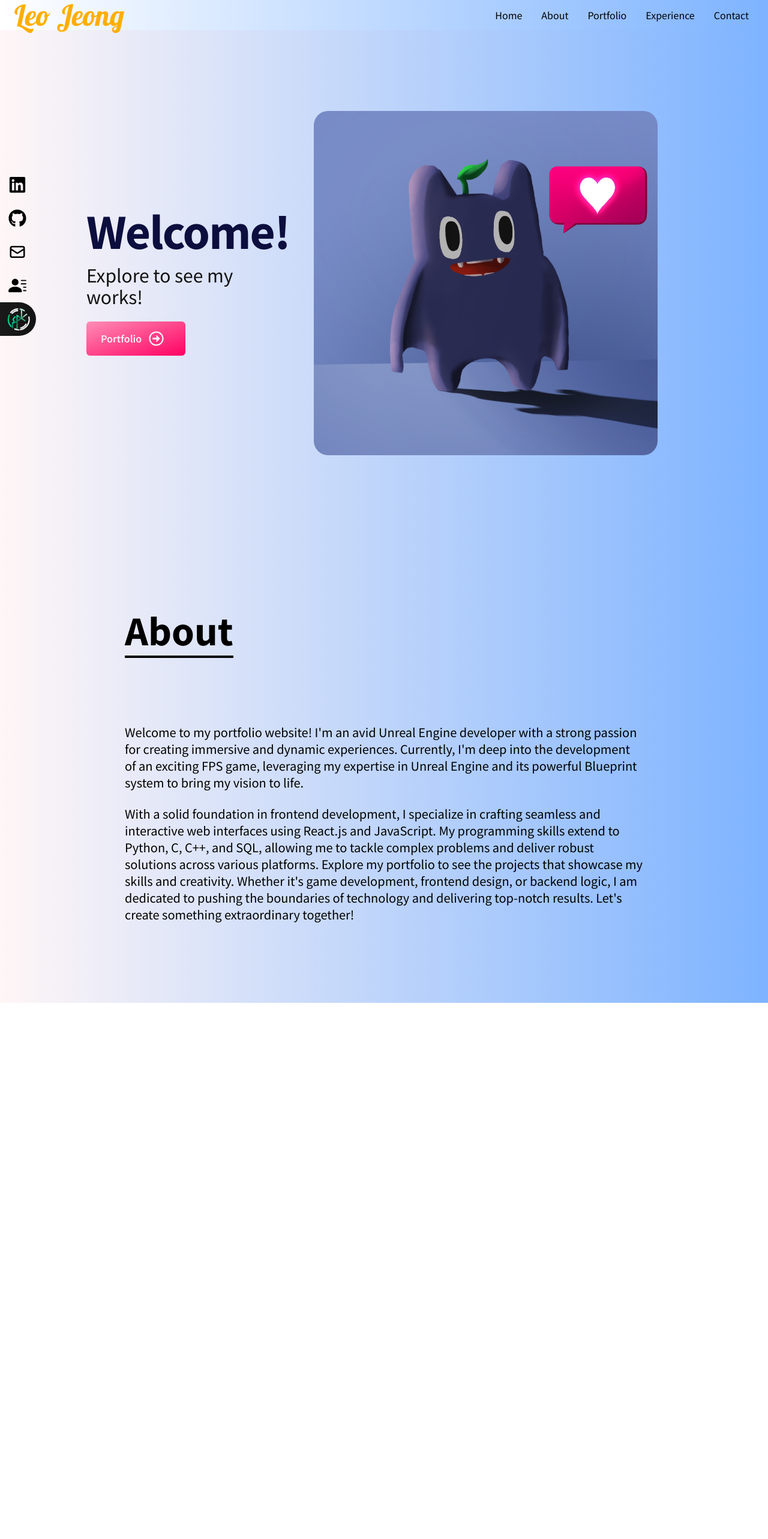
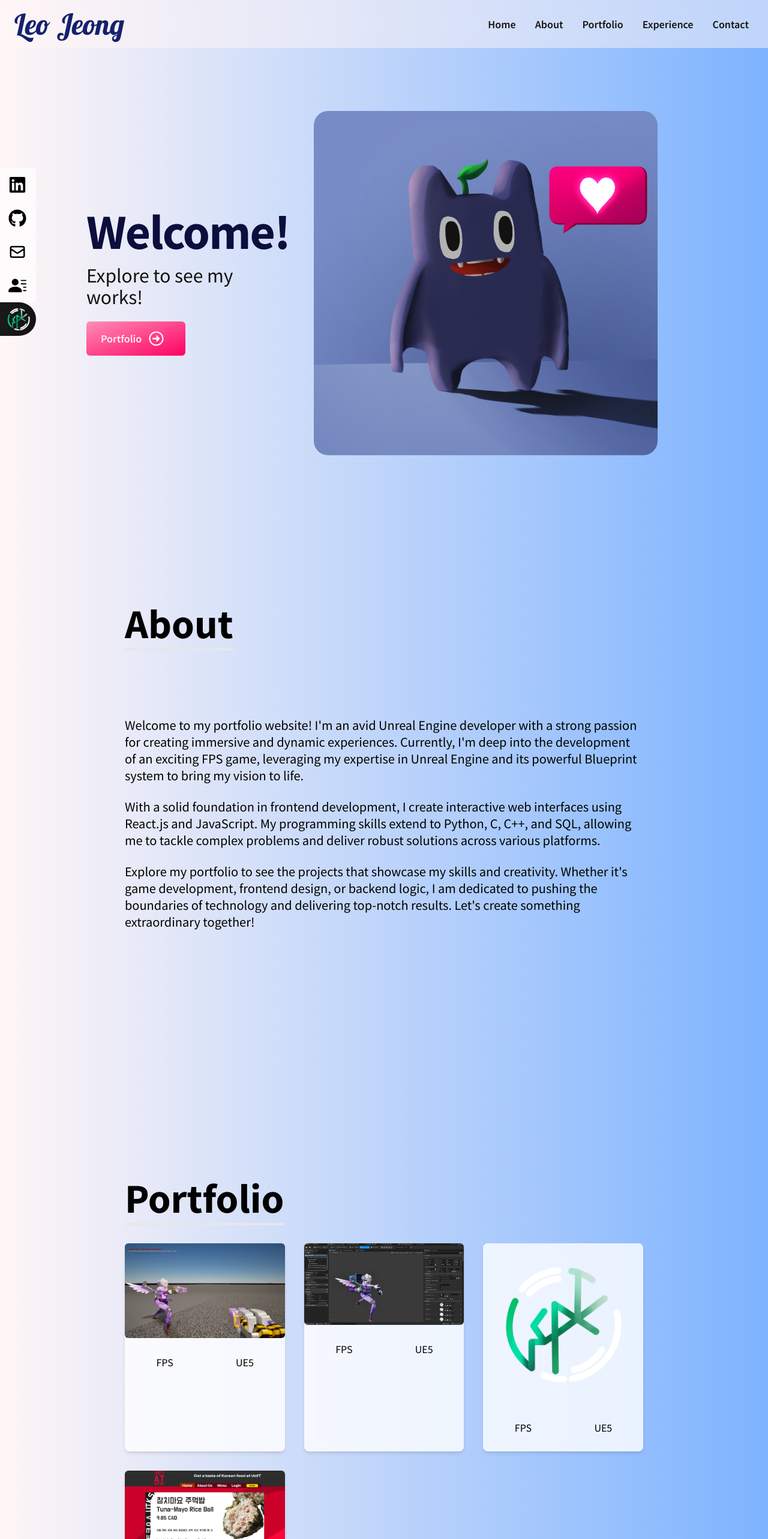
Before and after one commit to triple1566/leo_portfolio, a React (Create React App) app: page / in a window 1280 px wide. Shown: the top 2566 px of the page at 60% size. Before the commit the page ends 1672 px from the top, so only its background shows below. Built offline with nearby package versions, Linux system fonts and the light colour scheme.

Commit message:
created Portfolio component.

```diff
--- a/package.json
+++ b/package.json
@@ -10,6 +10,7 @@
     "react-dom": "^18.2.0",
     "react-icons": "^5.0.0",
     "react-scripts": "5.0.1",
+    "three": "^0.165.0",
     "web-vitals": "^2.1.4"
   },
   "scripts": {
--- /dev/null
+++ b/src/Three.jsx
@@ -0,0 +1,35 @@
+import * as THREE from 'three';
+
+import { useEffect, useRef } from "react";
+
+function MyThree() {
+  const refContainer = useRef(null);
+  useEffect(() => {
+    // === THREE.JS CODE START ===
+    var scene = new THREE.Scene();
+    var camera = new THREE.PerspectiveCamera(75, window.innerWidth / window.innerHeight, 0.1, 1000);
+    var renderer = new THREE.WebGLRenderer();
+    renderer.setSize(window.innerWidth, window.innerHeight);
+    // document.body.appendChild( renderer.domElement );
+    // use ref as a mount point of the Three.js scene instead of the document.body
+    refContainer.current && refContainer.current.appendChild( renderer.domElement );
+    var geometry = new THREE.BoxGeometry(1, 1, 1);
+    var material = new THREE.MeshBasicMaterial({ color: 0x00ff00 });
+    var cube = new THREE.Mesh(geometry, material);
+    scene.add(cube);
+    camera.position.z = 5;
+    var animate = function () {
+      requestAnimationFrame(animate);
+      cube.rotation.x += 0.01;
+      cube.rotation.y += 0.01;
+      renderer.render(scene, camera);
+    };
+    animate();
+  }, []);
+  return (
+    <div ref={refContainer}></div>
+
+  );
+}
+
+export default MyThree
--- a/src/components/About.jsx
+++ b/src/components/About.jsx
@@ -4,9 +4,9 @@ const About = () => {
   return (
     <div name='about' className='w-full h-screen bg-{#FFFFFF} text-{#0c0e3e}'>
 
-        <div className='max-w-screen-lg p-4 mx-auto flex flex-col justify-center w-[80%] h-full sm:w-[70%]'>
+        <div className='max-w-screen-lg p-4 mx-auto flex flex-col justify-center h-full w-[80%] sm:w-[70%]'>
             <div className='pb-8'>
-                <p className='text-[30px] font-bold inline border-b-4 border-black sm:text-[60px]'>
+                <p className='text-[30px] font-bold inline border-b-4 border-{#0c0e3e} sm:text-[60px]'>
                     About
                 </p>
             </div>
@@ -15,7 +15,10 @@ const About = () => {
             </p>
             <p><br /></p>
             <p className='text-xl'>
-            With a solid foundation in frontend development, I specialize in crafting seamless and interactive web interfaces using React.js and JavaScript. My programming skills extend to Python, C, C++, and SQL, allowing me to tackle complex problems and deliver robust solutions across various platforms.
+            With a solid foundation in frontend development, I create interactive web interfaces using React.js and JavaScript. My programming skills extend to Python, C, C++, and SQL, allowing me to tackle complex problems and deliver robust solutions across various platforms.
+            </p>
+            <p><br /></p>
+            <p className='text-xl'>
             Explore my portfolio to see the projects that showcase my skills and creativity. Whether it's game development, frontend design, or backend logic, I am dedicated to pushing the boundaries of technology and delivering top-notch results. Let's create something extraordinary together!
             </p>
         </div>
--- a/src/components/NavBar.jsx
+++ b/src/components/NavBar.jsx
@@ -30,8 +30,8 @@ const NavBar = () => {
     ]//this is an array for the top navigation bar.
 
   return (
-    <div className='flex justify-between items-center w-full h-[50px] px-4
-    text-[#ffae00] bg-gradient-to-r from-[#ffffff] to-[#7db3ff] fixed'>
+    <div className='flex justify-between items-center w-full h-20 px-4
+    text-[#14216d] backdrop-blur-lg bg-[#fff6f6]/50 fixed'>
       <div>
         <h1 className="text-3xl md:text-5xl font-signature ml-2 cursor-pointer">
             Leo Jeong
@@ -40,8 +40,8 @@ const NavBar = () => {
       <ul className='visibility: hidden sm:flex'>
 
         {links.map(({id,link})=>(
-            <li key={id} className='px-4 cursor-pointer capitalize font-medium
-            text-[#000000] hover:scale-105 duration-200 hover:text-[#fffcec]'>
+            <li key={id} className='px-4 cursor-pointer capitalize font-semibold
+            text-[#151515] hover:scale-110 duration-200 hover:text-[#ff0059]'>
                 {link}
             </li>
         ))}
--- a/src/components/Portfolio.jsx
+++ b/src/components/Portfolio.jsx
@@ -1,16 +1,60 @@
 import React from 'react';
-/*import UE1 from '../assets/portfolio/UE1.jpeg';
-import UE2 from '../assets/portfolio/UE2.jpeg';
-import Logo from '../assets/portfolio/Logo.png';
-import ClubSales from '../assets/portfolio/ClubSales.png';*/
+import UE1 from "../assets/portfolio/UE1.jpeg";
+import UE2 from "../assets/portfolio/UE2.jpeg";
+import Logo from "../assets/Logo.png";
+import ClubSales from "../assets/portfolio/ClubSales.png";
+
+//base margin:  w-[80%] sm:w-[70%]
+
+const Portfolio = () => {
+
+  const portfolios=[
+    {
+      id: 1,
+      src: UE1
+    },
+    {
+      id: 2,
+      src: UE2
+    },
+    {
+      id: 3,
+      src: Logo
+    },
+    {
+      id: 4,
+      src: ClubSales
+    },
+  ];
+
+  return (
+    <div name="portfolio" className='w-full text-{#0c0e3e} md: h-screen' >
+      <div className='max-w-screen-lg p-4 mx-auto flex flex-col justify-center h-full w-[80%] sm:w-[70%]'>
+
+        <div className='pb-8'>
+          <p className='text-[30px] font-bold inline border-b-4 border-{#0c0e3e} sm:text-[60px]'>Portfolio</p>
+        </div>
+
+        <div className='grid sm:grid-cols-2 md:grid-cols-3 gap-8 px-12 sm:px-0'>
+
+            {
+              portfolios.map(({id,src})=>(
+                <div key='id' className='backdrop-blur bg-white/80 shadow-md rounded-lg hover:bg-gradient-to-br text-[0c0e3e] from-[#ff8eb6] to-[#ff0062] hover:text-white'>
+              <img src={src} alt="" className='rounded-md duration-200 hover:scale-105'/>
+              <div className='flex items-center justify-center'>
+                <button className='w-1/2 px-6 py-3 m-4 duration-200 hover:scale-110'>FPS</button>
+                <button className='w-1/2 px-6 py-3 m-4 duration-200 hover:scale-110'>UE5</button>
+              </div>
+            </div>
+              ))
+            }
+
+        </div>
 
 
-const Portfolio = () => {
-  return (
-    <div>
-
+      </div>
     </div>
-  )
-}
+  );
+};
 
 export default Portfolio
--- a/src/components/SocialLinks.jsx
+++ b/src/components/SocialLinks.jsx
@@ -67,7 +67,7 @@ const SocialLinks = () => {
       <ul>
         {links.map(({id, child, href, style, download}) => (
 
-            <li key = {id} className={"flex justify-between items-center w-40 h-14 px-4 bg-{#FFFFFF} ml-[-100px] hover:rounded-lg duration-300 hover:ml-[-10px]" + " " + style}>
+            <li key = {id} className={"flex justify-between items-center w-40 h-14 px-4 backdrop-blur-md bg-white/60 ml-[-100px] hover:rounded-lg duration-300 hover:ml-[-10px] hover:bg-[#ff3a7f] hover:text-white" + " " + style}>
               <a href={href} className='flex justify-between items-center w-full text-{#0c0e3e} ' download={download} target='_blank' rel='noreferrer'>
                 <>
                   {child}
```
Also changed, not shown: src/App.js (+11 -1 lines), 1 other file (tests, documents, lock files or other folders).
